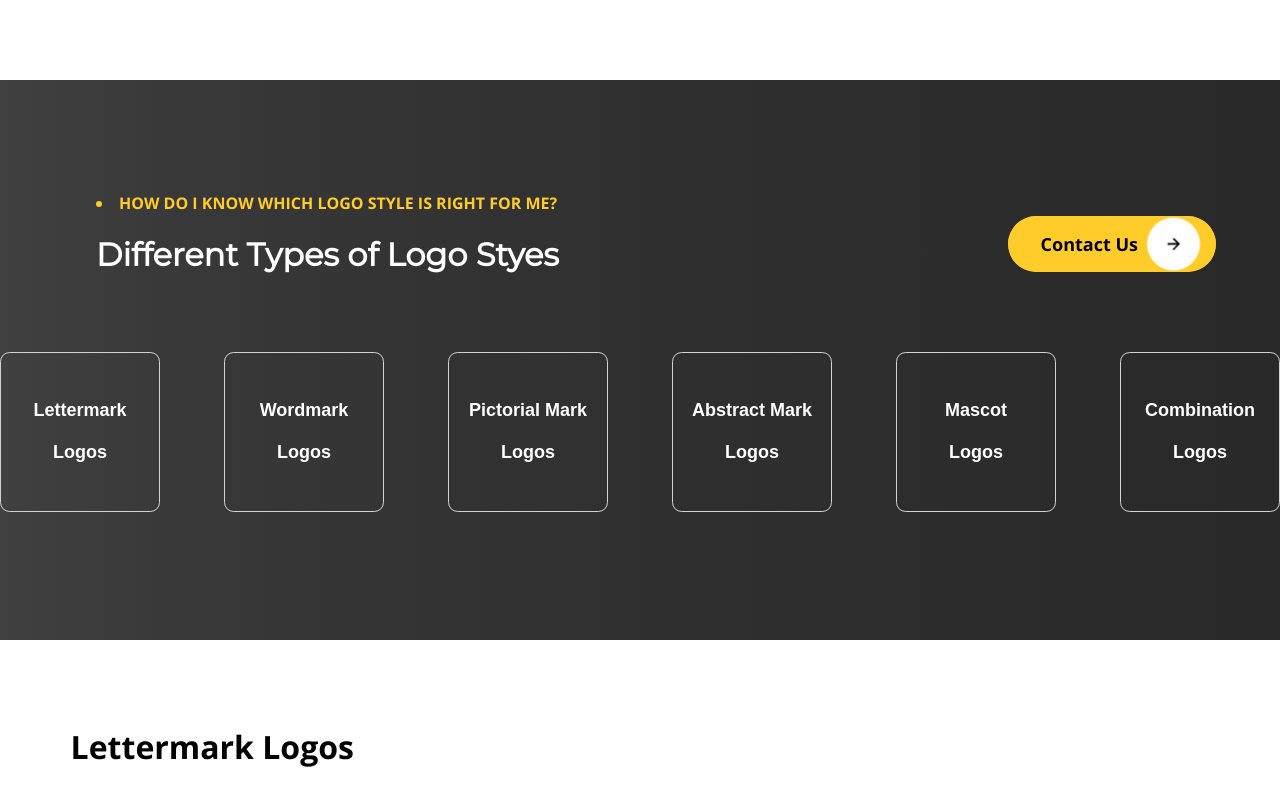
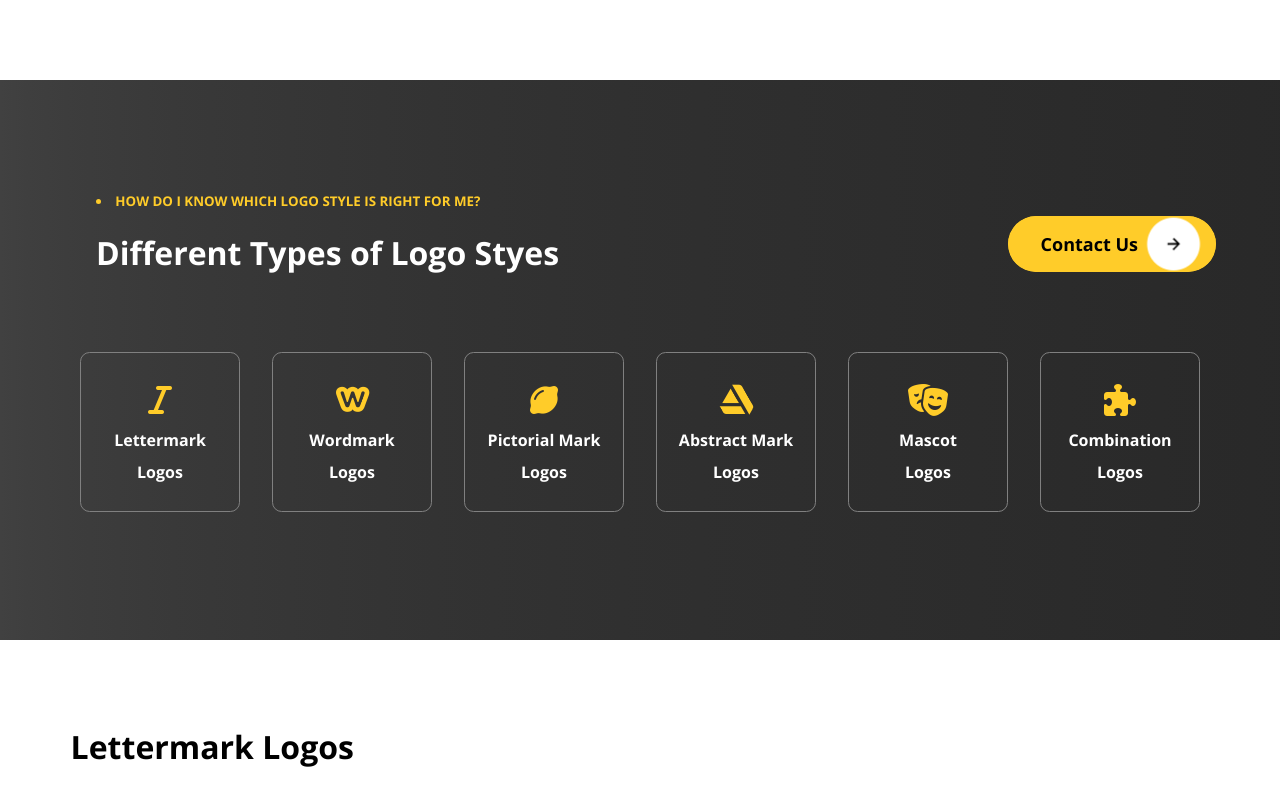
Before and after one commit to DZhou005/Nytelock, a React (Create React App) app: page / in a window 1280 px wide. Shown: the top 797 px of the page. Built offline with nearby package versions, Linux system fonts and the light colour scheme.

Commit message:
mostly done, some fixes left

```diff
--- a/public/index.html
+++ b/public/index.html
@@ -4,6 +4,7 @@
     <meta charset="utf-8" />
     <link rel="icon" href="%PUBLIC_URL%/favicon.ico" />
     <link rel="preconnect" href="https://fonts.googleapis.com">
+    <script src="https://kit.fontawesome.com/8382df0a85.js" crossorigin="anonymous"></script>
     <link rel="preconnect" href="https://fonts.gstatic.com" crossorigin>
     <link href="https://fonts.googleapis.com/css2?family=Montserrat&family=Open+Sans:wght@700&display=swap" rel="stylesheet">
     <meta name="viewport" content="width=device-width, initial-scale=1" />
--- a/src/App.css
+++ b/src/App.css
@@ -16,13 +16,14 @@
   color: #ffcc29;
   font-weight: bold;
   font-family: 'Open Sans';
+  font-size:smaller;
 }
 
 .text1{
   color:white;
-  font-family: 'Montserrat';
+  font-family: 'Open Sans';
   font-size: xx-large;
-  font-weight: bolder;
+  font-weight: bold;
 }
 
 .twoLinesOfText{
@@ -141,7 +142,7 @@
 
 .infoButtonsContainer{
   display: flex;
-  justify-content: space-evenly;
+  justify-content: center;
   align-items: center;
   cursor: pointer;
 
@@ -149,32 +150,85 @@
 
 .infoButtons{
   cursor: pointer;
+  position: relative;
   border-radius: 0.6rem;
   height: 10rem;
   width: 10rem;
   font-weight: bold;
-  font-size: large;
+  font-size:xx-large;
   background-color: inherit;
-  color: white;
-  border: 1px solid lightgray;
+  color: #ffcc29 ;
+  border: 1px solid gray;
+  margin-left: 1rem;
+  margin-right: 1rem;
 
 }
 
+.infoButtons:hover .buttonInnerText{
+  background:white;
+  color:black;
+}
 .infoButtons:hover{
+  background:white;
+  color:black;
+}
+
+.buttonInnerText{
+  margin-top: 1rem;
+  color:white;
+  font-size: medium;
+  font-weight: bold;
+  font-family: 'Open sans';
+}
+.buttonInnerText:hover{
+  color:black;
+  text-decoration: underline;
+  text-decoration-color:#d3a717;
+}
+
+.infoButtons:focus .buttonInnerText{
   background-color: white;
   color:black;
-  text-decoration: underline;
-  text-decoration-color:#ffcc29;
+
+}
+.infoButtons:focus:before{
+  color: black;
+  content: '';
+  position: absolute;
+  bottom: 0;
+  /* left: 50%; */
+  width: 0;
+  height: 0;
+  border: 23px solid transparent;
+  border-top-color: white;
+  border-bottom: 0;
+  margin-left: -23px;
+  margin-bottom: -23px;
+
+}
+
+.infoButtons:focus{
+  background-color: white;
+  color:black;
 }
 
 .infoButtons:active{
-  background-color: lightgreen;
+  background-color: white;
+  color:black;
 }
-
-.infoButtons:focus{
-  background-color: lightgreen;
+.infoButtons:visited{
+  background-color: white;
+  color:black;
 }
-
-.infoButtons:target{
-  background-color: lightgreen;
+.buttonInnerText:focus{
+  background-color: white;
+  color:black;
 }
+.buttonInnerText:active{
+  background-color: white;
+  color:black;
+}
+.buttonInnerText:visited{
+  background-color: white;
+  color:black;
+}
--- a/src/App.js
+++ b/src/App.js
@@ -115,12 +115,14 @@ function App() {
         <button onClick={() => window.location.assign('https://nytelock.com/quote/')}className='contactUsButton'>Contact Us {<img className='arrowButton' src={process.env.PUBLIC_URL + '/arrow.png'} alt='none'></img>}</button>
        </div>
       <div className='infoButtonsContainer'>
-        <button className='fas fa-italic infoButtons' onClick={() => setInfo('lettermark')}>Lettermark <br/><br/>Logos</button>
-        <button className='infoButtons' onClick={() => setInfo('wordmark')}>Wordmark <br /> <br/>Logos</button>
-        <button className='infoButtons' onClick={() => setInfo('pictorial')}>Pictorial Mark <br/><br /> Logos</button>
-        <button className='infoButtons' onClick={() => setInfo('abstract')}>Abstract Mark <br/><br /> Logos</button>
-        <button className='infoButtons' onClick={() => setInfo('mascot')}>Mascot <br /><br/> Logos</button>
-        <button className='infoButtons' onClick={() => setInfo('combination')}>Combination<br /> <br/>Logos</button>
+        <div className='eachButtonContainer'>
+          <button className='fas fa-italic infoButtons' onClick={() => setInfo('lettermark')}><div className='buttonInnerText'>Lettermark <br/><br/>Logos</div></button>
+        </div>
+        <button className='fab fa-weebly infoButtons' onClick={() => setInfo('wordmark')}><div className='buttonInnerText'>Wordmark <br/><br/>Logos</div></button>
+        <button className='fas fa-lemon infoButtons' onClick={() => setInfo('pictorial')}><div className='buttonInnerText'>Pictorial Mark<br/><br/>Logos</div></button>
+        <button className='fab fa-artstation infoButtons' onClick={() => setInfo('abstract')}><div className='buttonInnerText'>Abstract Mark <br/><br/>Logos</div></button>
+        <button className='fas fa-theater-masks infoButtons' onClick={() => setInfo('mascot')}><div className='buttonInnerText'>Mascot <br/><br/>Logos</div></button>
+        <button className='fas fa-puzzle-piece infoButtons' onClick={() => setInfo('combination')}><div className='buttonInnerText'>Combination <br/><br/>Logos</div></button>
       </div>
      </div>
      {infoDisplay()}
```
